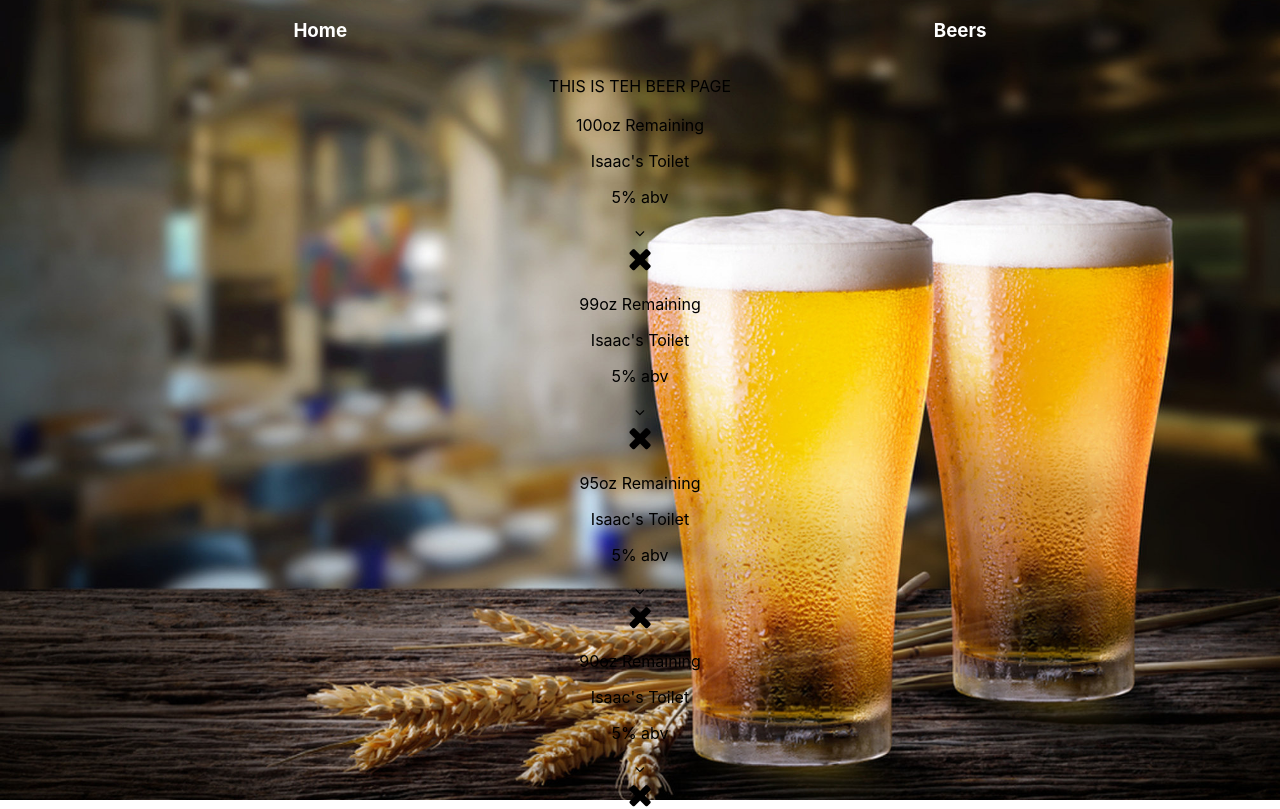
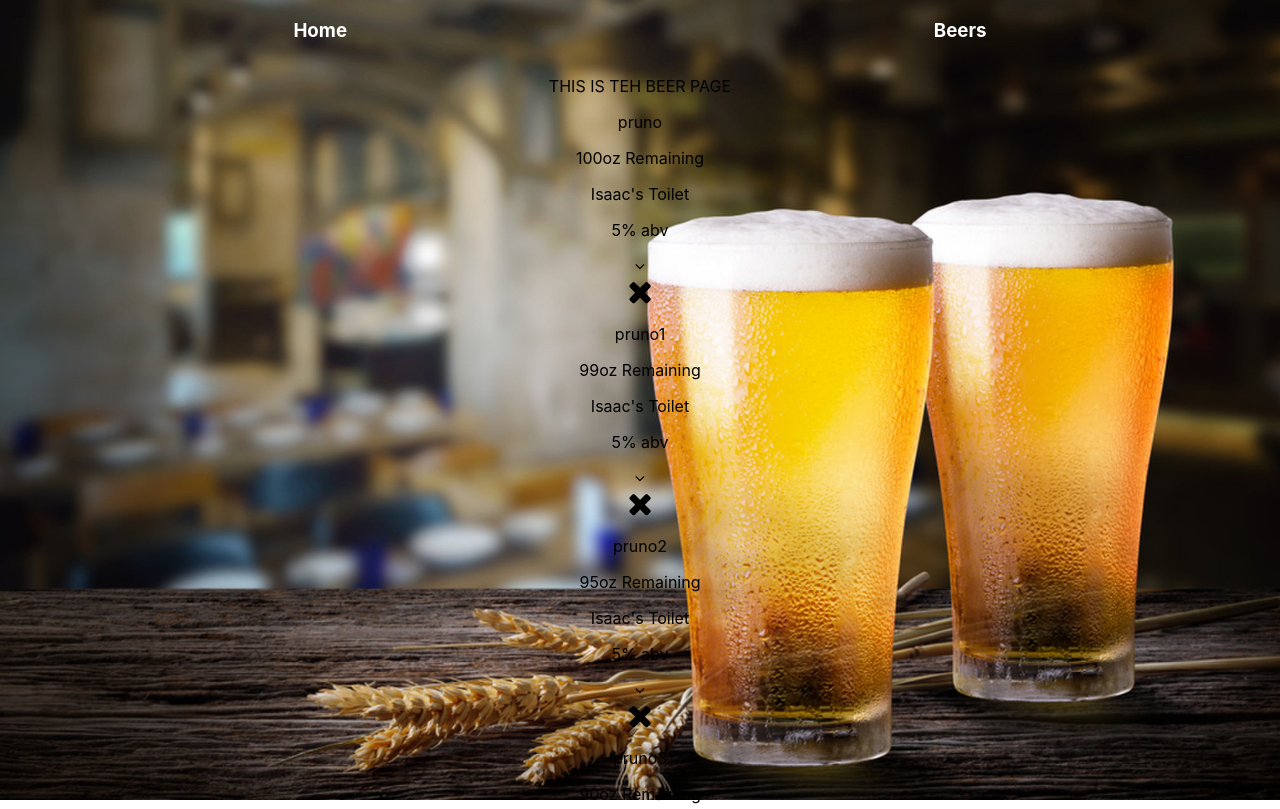
Before and after one commit to IsaacCDHall/TapRoom, a React (Create React App) app: page /#/Beers in a window 1280 px wide. Shown: the top 809 px of the page. Built offline with nearby package versions, Linux system fonts and the light colour scheme.

Commit message:
couple syntax fixes

```diff
--- a/src/components/Beer.js
+++ b/src/components/Beer.js
@@ -25,7 +25,7 @@ class Beer extends Component {
           <div className='mapFunc'>
             {beerList.map((bev, index) =>
               <BeerDisplay
-                name={bev.drinkName}
+                name={bev.beerName}
                 details={bev.details}
                 id={bev.id}
                 key={index}
--- a/src/components/BeerDisplay.js
+++ b/src/components/BeerDisplay.js
@@ -17,12 +17,13 @@ function BeerDisplay(props){
 
       `}
       </style>
-      <h3>{props.name}</h3>
+      <p>{props.name}</p>
       <p>{props.volume}</p>
       <div className=''>
         <div className=''>
           {
             props.details.map((bev,i)=>{
+              console.log(bev)
               return <p className='' key={i}>{bev}</p>;
             })
           }
```
